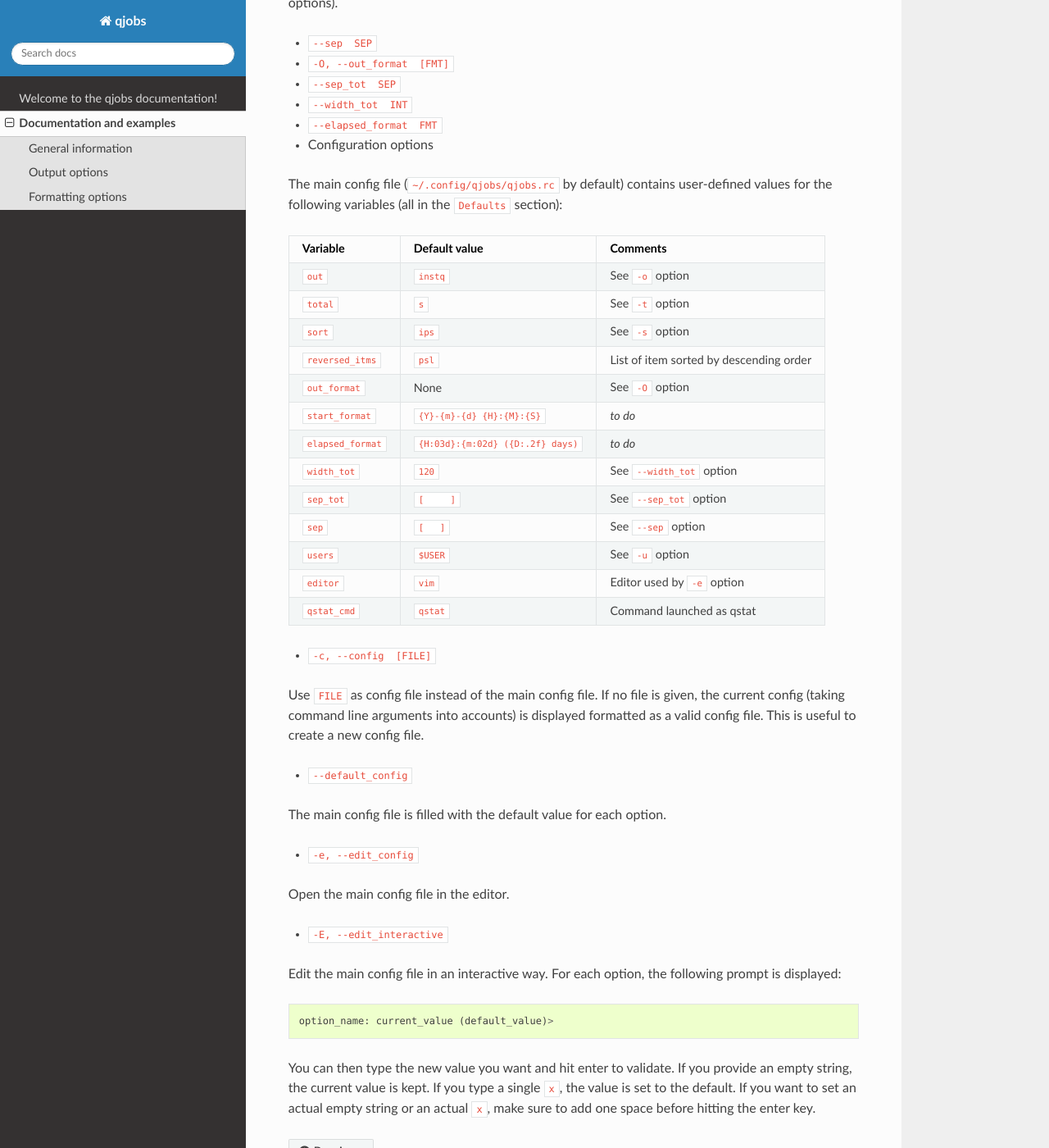
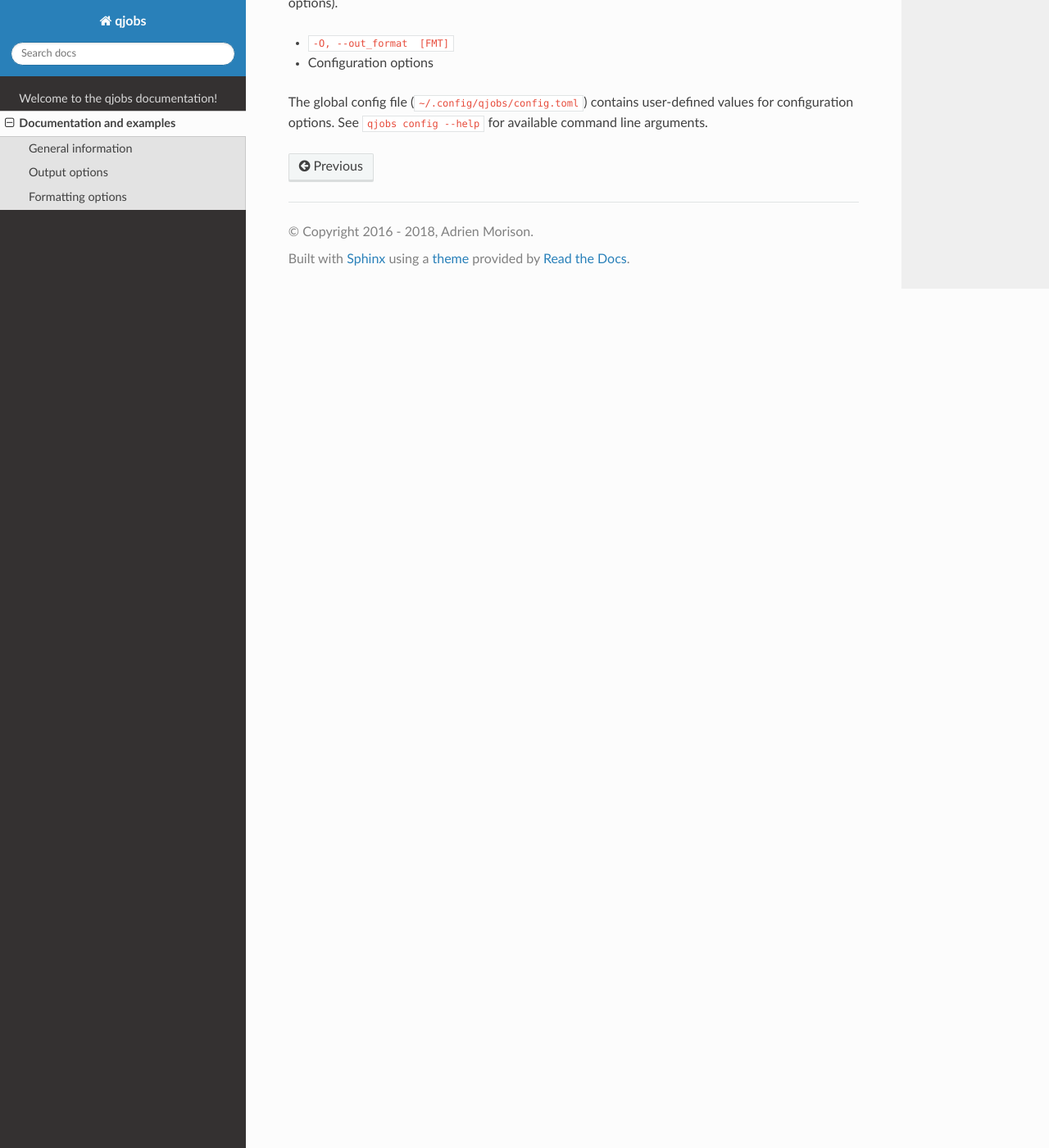
Before and after one commit to amorison/qjobs, a Sphinx documentation site: the page built from docs/commands.rst, in a window 1280 px wide and 1400 px high, scrolled down 1850 px. Shown: the whole window at 82% size. Built offline with Sphinx 7.4.7 and the Read the Docs theme 2.0.0, drawn with Linux system fonts in a browser that asks for light colours; the version number could not be read and is left out.

Commit message:
Remove outdated documentation

```diff
--- a/docs/commands.rst
+++ b/docs/commands.rst
@@ -84,63 +84,10 @@ priority, they are sorted by ID. The sortings are made in ascending order,
 except for the items specified in the ``reversed_itms`` list (``psl`` by
 default) which are sorted in descending order (see Configuration options).
 
-* ``--sep  SEP``
-
 * ``-O, --out_format  [FMT]``
-
-* ``--sep_tot  SEP``
-
-* ``--width_tot  INT``
-
-* ``--elapsed_format  FMT``
 
 * Configuration options
 
-The main config file (``~/.config/qjobs/qjobs.rc`` by default) contains
-user-defined values for the following variables (all in the ``Defaults``
-section):
-
-================== ================================== ========================================
-Variable           Default value                      Comments
-================== ================================== ========================================
-``out``            ``instq``                          See ``-o`` option
-``total``          ``s``                              See ``-t`` option
-``sort``           ``ips``                            See ``-s`` option
-``reversed_itms``  ``psl``                            List of item sorted by descending order
-``out_format``     None                               See ``-O`` option
-``start_format``   ``{Y}-{m}-{d} {H}:{M}:{S}``        *to do*
-``elapsed_format`` ``{H:03d}:{m:02d} ({D:.2f} days)`` *to do*
-``width_tot``      ``120``                            See ``--width_tot`` option
-``sep_tot``        ``[     ]``                        See ``--sep_tot`` option
-``sep``            ``[   ]``                          See ``--sep`` option
-``users``          ``$USER``                          See ``-u`` option
-``editor``         ``vim``                            Editor used by ``-e`` option
-``qstat_cmd``      ``qstat``                          Command launched as qstat
-================== ================================== ========================================
-
-* ``-c, --config  [FILE]``
-
-Use ``FILE`` as config file instead of the main config file. If no file is
-given, the current config (taking command line arguments into accounts) is
-displayed formatted as a valid config file. This is useful to create a new
-config file.
-
-* ``--default_config``
-
-The main config file is filled with the default value for each option.
-
-* ``-e, --edit_config``
-
-Open the main config file in the editor.
-
-* ``-E, --edit_interactive``
-
-Edit the main config file in an interactive way. For each option, the following
-prompt is displayed::
-
-    option_name: current_value (default_value)>
-
-You can then type the new value you want and hit enter to validate.  If you
-provide an empty string, the current value is kept. If you type a single ``x``,
-the value is set to the default. If you want to set an actual empty string or
-an actual ``x``, make sure to add one space before hitting the enter key.
+The global config file (``~/.config/qjobs/config.toml``) contains user-defined
+values for configuration options. See ``qjobs config --help`` for available
+command line arguments.
```
